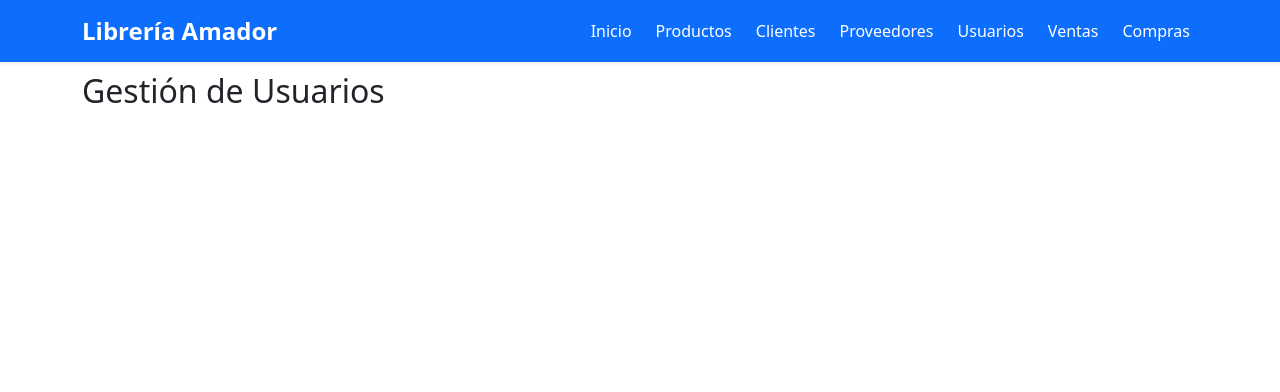
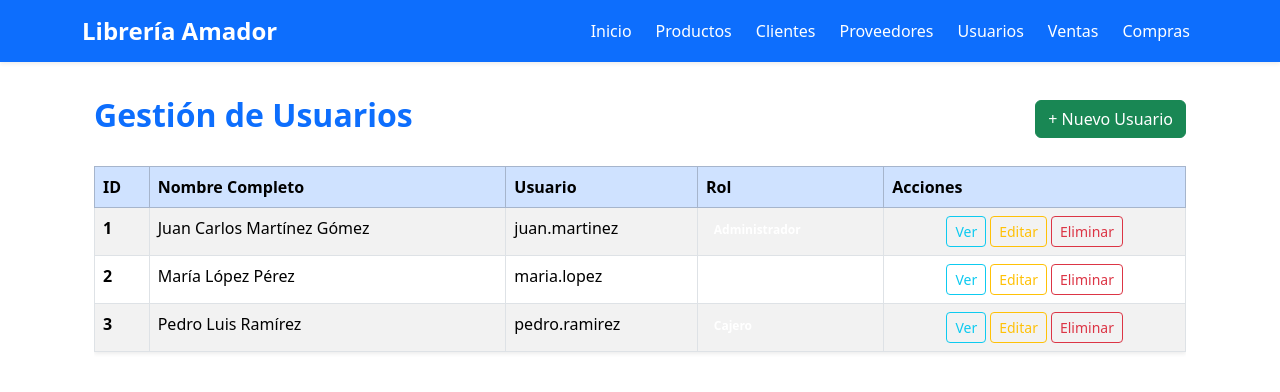
Before and after one commit to JassonPerezAlvarez/Frontend-Libreria-Amador, a React (Vite) app: page /usuarios in a window 1280 px wide. Shown: the top 392 px of the page. Built offline with nearby package versions, Linux system fonts and the light colour scheme.

Commit message:
¨avances¨

```diff
--- /dev/null
+++ b/src/components/Compras/TablaCompras.jsx
@@ -0,0 +1,51 @@
+// src/components/Compras/TablaCompras.jsx
+import { Table, Spinner, Button } from "react-bootstrap";
+
+const TablaCompras = ({ compras, cargando }) => {
+  if (cargando) {
+    return (
+      <div className="text-center my-5">
+        <Spinner animation="border" variant="primary">
+          <span className="visually-hidden">Cargando compras...</span>
+        </Spinner>
+      </div>
+    );
+  }
+
+  if (!compras || compras.length === 0) {
+    return <p className="text-center text-muted">No hay compras registradas.</p>;
+  }
+
+  return (
+    <Table striped bordered hover responsive className="shadow-sm">
+      <thead className="table-primary">
+        <tr>
+          <th>ID Compra</th>
+          <th>Fecha</th>
+          <th>Proveedor</th>
+          <th>Empleado</th>
+          <th>Total</th>
+          <th>Acciones</th>
+        </tr>
+      </thead>
+      <tbody>
+        {compras.map((c) => (
+          <tr key={c.ID_Compra}>
+            <td className="fw-bold">{c.ID_Compra}</td>
+            <td>{new Date(c.Fecha_Compra).toLocaleDateString()}</td>
+            <td>{c.Proveedor_Nombre || "-"}</td>
+            <td>{c.Empleado_Nombre || "-"}</td>
+            <td className="text-end">${parseFloat(c.Total_Compra).toFixed(2)}</td>
+            <td className="text-center">
+              <Button variant="outline-info" size="sm" className="me-1">Ver</Button>
+              <Button variant="outline-warning" size="sm" className="me-1">Editar</Button>
+              <Button variant="outline-danger" size="sm">Eliminar</Button>
+            </td>
+          </tr>
+        ))}
+      </tbody>
+    </Table>
+  );
+};
+
+export default TablaCompras;
--- /dev/null
+++ b/src/components/Usuarios/TablaUsuarios.jsx
@@ -0,0 +1,62 @@
+// src/components/Usuarios/TablaUsuarios.jsx
+import { Table, Spinner, Button, Badge } from "react-bootstrap";
+
+const TablaUsuarios = ({ usuarios, cargando }) => {
+  if (cargando) {
+    return (
+      <div className="text-center my-5">
+        <Spinner animation="border" variant="primary">
+          <span className="visually-hidden">Cargando usuarios...</span>
+        </Spinner>
+      </div>
+    );
+  }
+
+  if (!usuarios || usuarios.length === 0) {
+    return <p className="text-center text-muted">No hay usuarios registrados.</p>;
+  }
+
+  const getRolBadge = (rol) => {
+    switch (rol) {
+      case "Administrador": return "bg-danger";
+      case "Vendedor": return "bg-success";
+      case "Cajero": return "bg-info";
+      default: return "bg-secondary";
+    }
+  };
+
+  return (
+    <Table striped bordered hover responsive className="shadow-sm">
+      <thead className="table-primary">
+        <tr>
+          <th>ID</th>
+          <th>Nombre Completo</th>
+          <th>Usuario</th>
+          <th>Rol</th>
+          <th>Acciones</th>
+        </tr>
+      </thead>
+      <tbody>
+        {usuarios.map((u) => (
+          <tr key={u.ID_Usuario}>
+            <td className="fw-bold">{u.ID_Usuario}</td>
+            <td>
+              {u.Primer_Nombre} {u.Segundo_Nombre || ""} {u.Primer_Apellido} {u.Segundo_Apellido || ""}
+            </td>
+            <td>{u.Nombre_Usuario}</td>
+            <td>
+              <Badge bg={getRolBadge(u.Rol)}>{u.Rol}</Badge>
+            </td>
+            <td className="text-center">
+              <Button variant="outline-info" size="sm" className="me-1">Ver</Button>
+              <Button variant="outline-warning" size="sm" className="me-1">Editar</Button>
+              <Button variant="outline-danger" size="sm">Eliminar</Button>
+            </td>
+          </tr>
+        ))}
+      </tbody>
+    </Table>
+  );
+};
+
+export default TablaUsuarios;
--- a/src/views/Compras.jsx
+++ b/src/views/Compras.jsx
@@ -1,8 +1,42 @@
+// src/views/Compras.jsx
+import { Container, Button } from "react-bootstrap";
+import TablaCompras from "../components/Compras/TablaCompras";
+
 const Compras = () => {
-    return (
-        <>
-            <h2>Gestión de Compras</h2>
-        </>
-    );
-}
+  // Datos de ejemplo (simula tu base de datos)
+  const compras = [
+    {
+      ID_Compra: 1,
+      Fecha_Compra: "2025-03-15",
+      Proveedor_Nombre: "Editorial Norma",
+      Empleado_Nombre: "Ana Gómez",
+      Total_Compra: 125000.50
+    },
+    {
+      ID_Compra: 2,
+      Fecha_Compra: "2025-03-20",
+      Proveedor_Nombre: "Librería Nacional",
+      Empleado_Nombre: "Luis Pérez",
+      Total_Compra: 98000.00
+    },
+    {
+      ID_Compra: 3,
+      Fecha_Compra: "2025-04-01",
+      Proveedor_Nombre: "Distribuidora Sur",
+      Empleado_Nombre: "Ana Gómez",
+      Total_Compra: 210000.75
+    }
+  ];
+
+  return (
+    <Container className="mt-4">
+      <div className="d-flex justify-content-between align-items-center mb-4">
+        <h2 className="text-primary fw-bold">Gestión de Compras</h2>
+        <Button variant="success">+ Nueva Compra</Button>
+      </div>
+      <TablaCompras compras={compras} cargando={false} />
+    </Container>
+  );
+};
+
 export default Compras;
--- a/src/views/Usuarios.jsx
+++ b/src/views/Usuarios.jsx
@@ -1,8 +1,48 @@
+// src/views/Usuarios.jsx
+import { Container, Button } from "react-bootstrap";
+import TablaUsuarios from "../components/Usuarios/TablaUsuarios";
+
 const Usuarios = () => {
-    return (
-        <>
-            <h2>Gestión de Usuarios</h2>
-        </>
-    );
-}
+  // Datos de ejemplo (simula tu tabla Usuarios)
+  const usuarios = [
+    {
+      ID_Usuario: 1,
+      Primer_Nombre: "Juan",
+      Segundo_Nombre: "Carlos",
+      Primer_Apellido: "Martínez",
+      Segundo_Apellido: "Gómez",
+      Nombre_Usuario: "juan.martinez",
+      Rol: "Administrador"
+    },
+    {
+      ID_Usuario: 2,
+      Primer_Nombre: "María",
+      Segundo_Nombre: null,
+      Primer_Apellido: "López",
+      Segundo_Apellido: "Pérez",
+      Nombre_Usuario: "maria.lopez",
+      Rol: "Vendedor"
+    },
+    {
+      ID_Usuario: 3,
+      Primer_Nombre: "Pedro",
+      Segundo_Nombre: "Luis",
+      Primer_Apellido: "Ramírez",
+      Segundo_Apellido: null,
+      Nombre_Usuario: "pedro.ramirez",
+      Rol: "Cajero"
+    }
+  ];
+
+  return (
+    <Container className="mt-4">
+      <div className="d-flex justify-content-between align-items-center mb-4">
+        <h2 className="text-primary fw-bold">Gestión de Usuarios</h2>
+        <Button variant="success">+ Nuevo Usuario</Button>
+      </div>
+      <TablaUsuarios usuarios={usuarios} cargando={false} />
+    </Container>
+  );
+};
+
 export default Usuarios;
```
